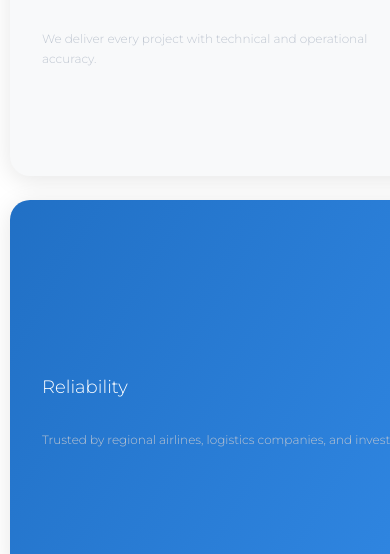
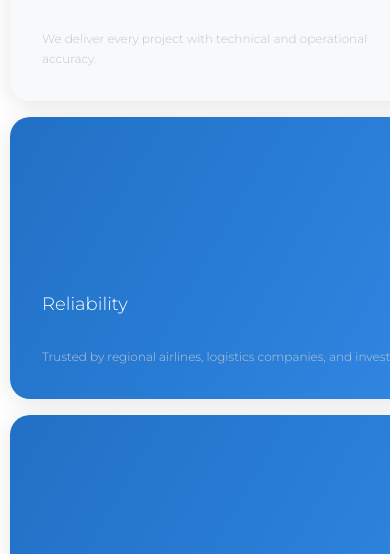
Before and after one commit to irvinGoVibe/sova-html, a plain HTML site: page views/about/hero-about.html in a window 390 px wide. Shown: the part 1951-2505 px from the top of the page. Drawn offline with Linux system fonts and the light colour scheme.

Commit message:
Добавлены медиа-запросы для адаптивного отображения карточек в разделе "Миссия и ценности" на странице "О нас": изменены стили для различных размеров экрана, улучшено выравнивание и размеры карточек.

```diff
--- a/views/about/hero-about.html
+++ b/views/about/hero-about.html
@@ -415,6 +415,24 @@
         width: 100%;
       }
     }
+    @media (max-width: 1200px) {
+      .mission-cards {
+        flex-direction: row;
+        flex-wrap: wrap;
+        justify-content: center;
+        gap: 24px;
+      }
+      .mission-card {
+        width: 305px;
+        min-width: 305px;
+        max-width: 305px;
+        height: 275px;
+        flex: 1 1 45%;
+      }
+      .mission-card:nth-child(odd) {
+        margin-right: 24px;
+      }
+    }
     @media (max-width: 700px) {
       .mission-title {
         font-size: 28px;
@@ -433,6 +451,16 @@
       .mission-container {
         padding: 40px 10px;
       }
+      .mission-cards {
+        flex-direction: column;
+        gap: 16px;
+      }
+      .mission-card {
+        width: 100%;
+        min-width: 0;
+        max-width: 100%;
+        height: auto;
+      }
     }
   </style>
 </body>
```
